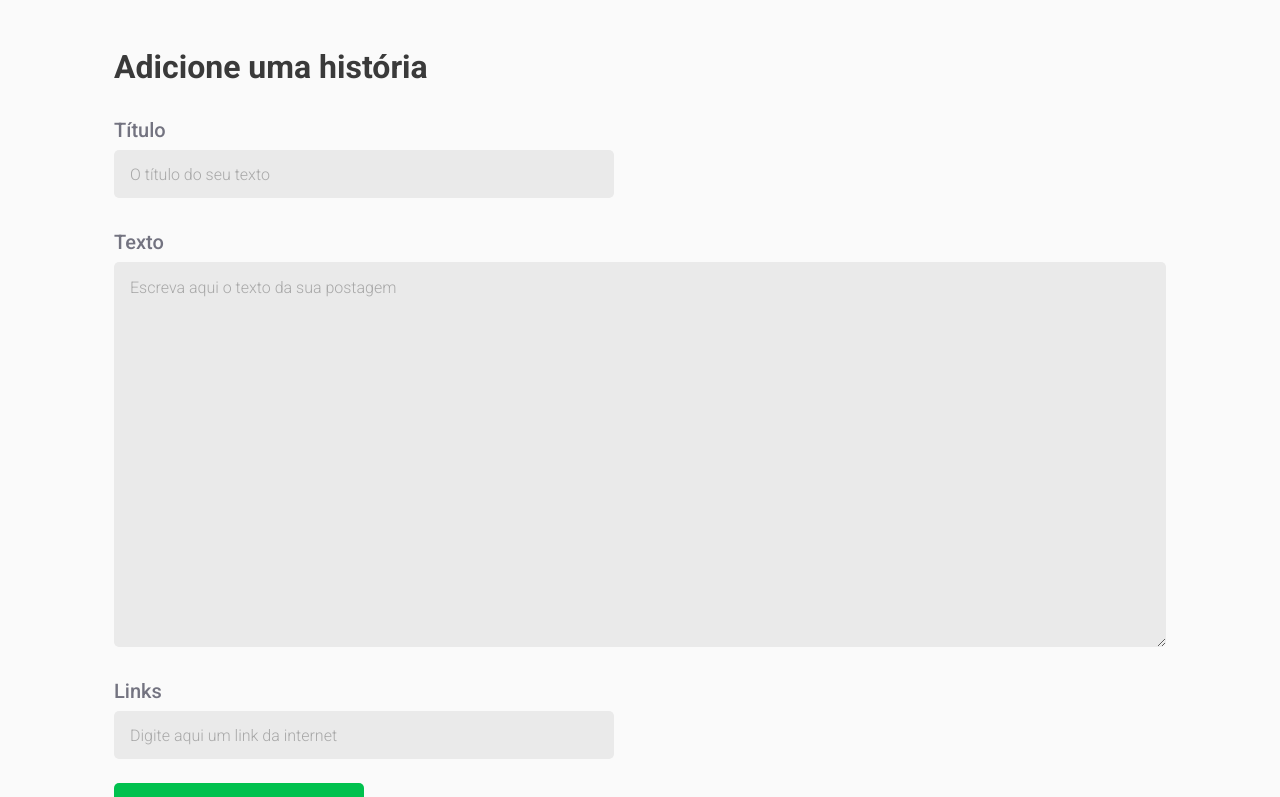
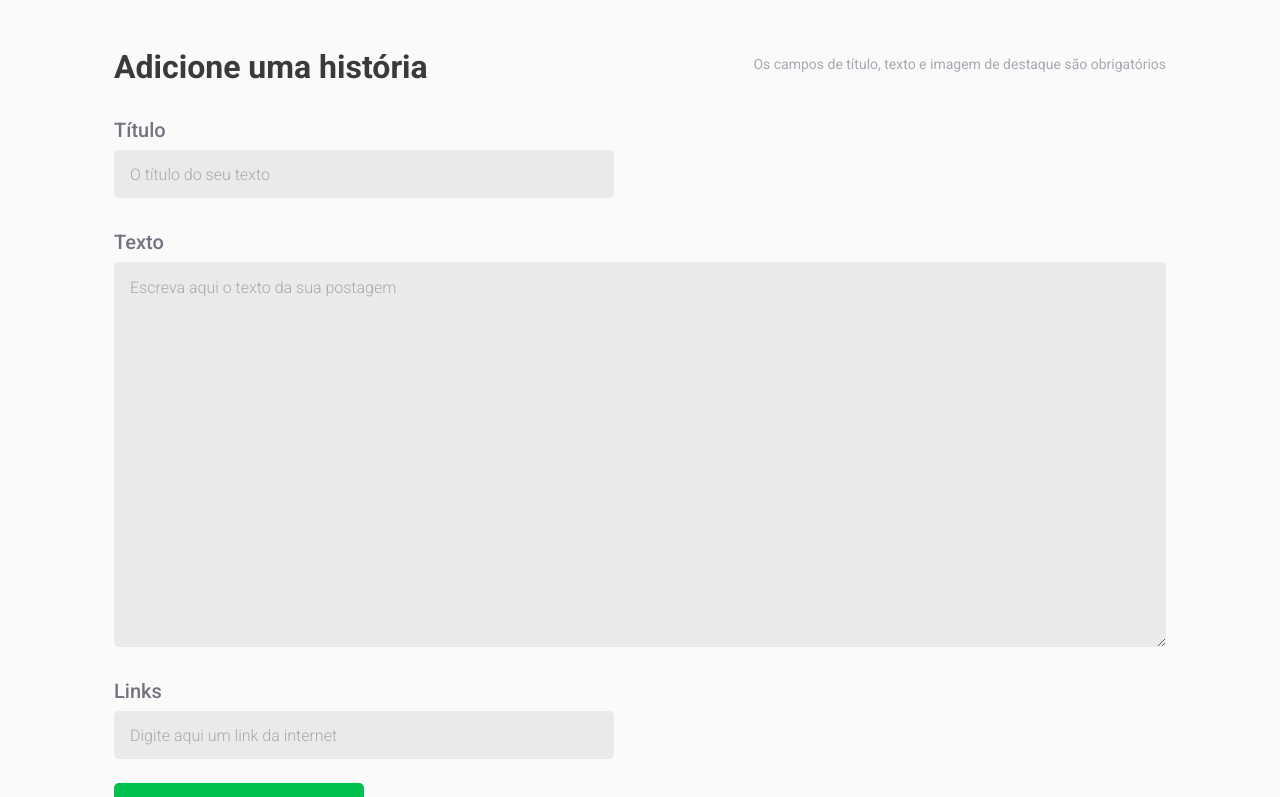
Before and after one commit to lucioeiras/ecommunity-web, a React (Create React App) app: page /write in a window 1280 px wide. Shown: the top 797 px of the page. Built offline with nearby package versions, Linux system fonts and the light colour scheme; no server answers; the HTML template or start-up script is replaced by a standard one.

Commit message:
📦  ADD: Hint message in Write page

```diff
--- a/src/pages/Write/index.js
+++ b/src/pages/Write/index.js
@@ -161,7 +161,10 @@ export default function Write({ location }) {
 
   return (
     <Container>
-      <h1>{post_id ? 'Edite a sua história' : 'Adicione uma história'}</h1>
+      <h1>
+        {post_id ? 'Edite a sua história' : 'Adicione uma história'}
+        <span>Os campos de título, texto e imagem de destaque são obrigatórios</span>
+      </h1>
 
       <Form
         onSubmit={post_id ? handleSave : handleSubmit}
--- a/src/pages/Write/styles.js
+++ b/src/pages/Write/styles.js
@@ -8,8 +8,19 @@ export const Container = styled.div`
   padding: 48px;
 
   > h1 {
+    display: flex;
+    justify-content: space-between;
+
     color: #3A3A3A;
     font-weight: bold;
+
+    > span {
+      color: #A8A8B3;
+      font-size: 14px;
+      font-weight: lighter;
+
+      margin-top: 8px;
+    }
   }
 `
 
@@ -27,16 +38,6 @@ export const Form = styled.form`
 
     display: flex;
     justify-content: space-between;
-
-    > span {
-      color: #A8A8B3;
-      font-size: 12px;
-      font-weight: lighter;
-
-      > a {
-        color: #000;
-      }
-    }
   }
 `
 
```
